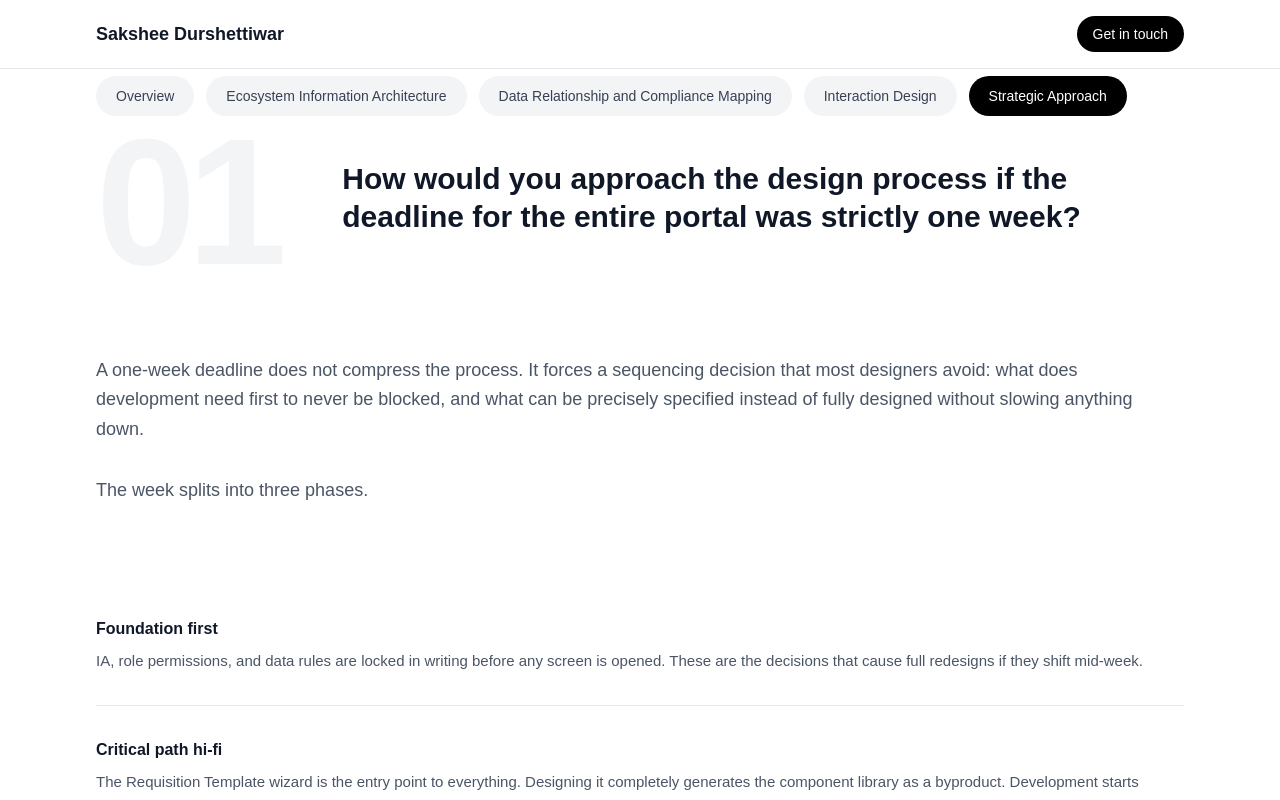
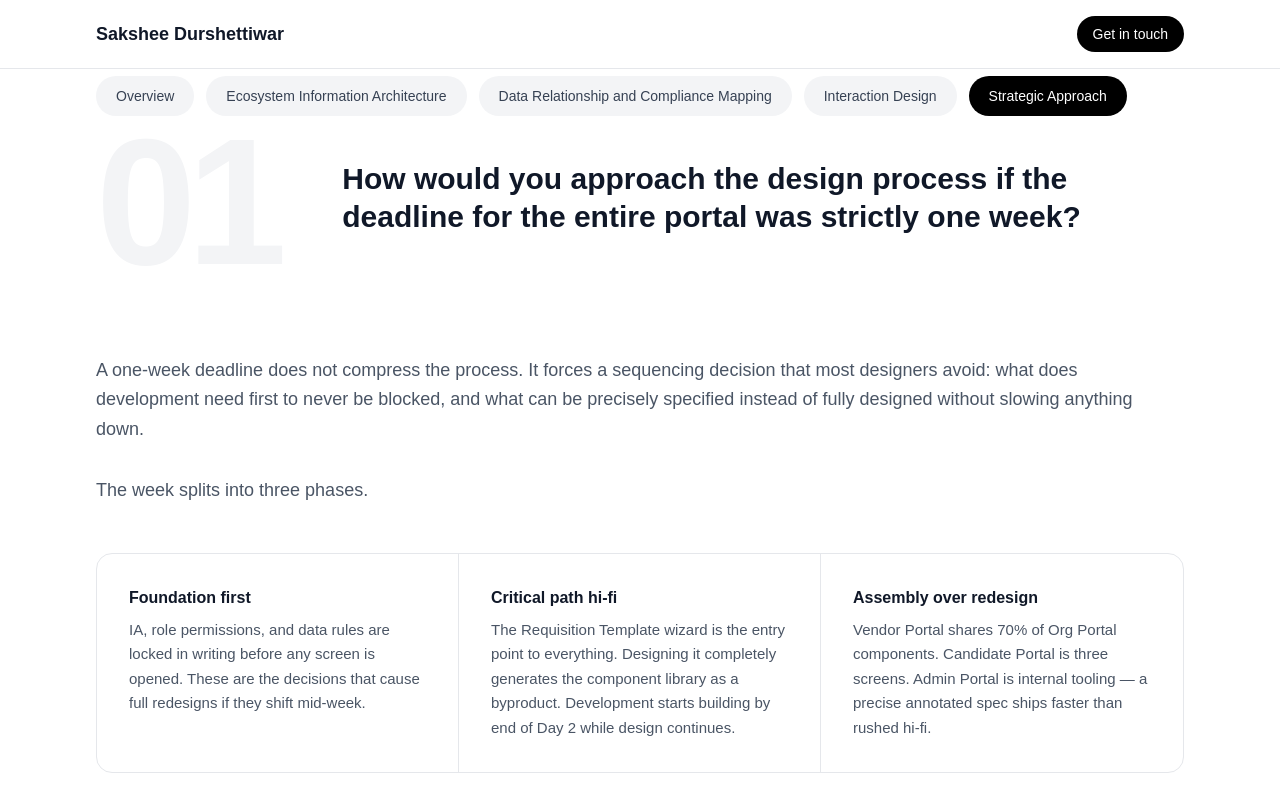
Before and after one commit to saksheedurshettiwar/Heizen, a Next.js app: page / in a window 1280 px wide. Both pictures are taken after a click on the button "Strategic Approach". Shown: the part 320-1120 px from the top of the page. Built offline with nearby package versions, Linux system fonts and the light colour scheme.

Commit message:
Reformat Q1 phases as bordered grid cells matching Actors layout

```diff
--- a/app/page.tsx
+++ b/app/page.tsx
@@ -579,16 +579,16 @@ export default function AccessIQCaseStudy() {
                 <div className="space-y-8">
                   <p className="text-lg text-gray-600 leading-relaxed">A one-week deadline does not compress the process. It forces a sequencing decision that most designers avoid: what does development need first to never be blocked, and what can be precisely specified instead of fully designed without slowing anything down.</p>
                   <p className="text-lg text-gray-600 leading-relaxed">The week splits into three phases.</p>
-                  <div className="space-y-0 pt-12">
-                    <div className="py-8 border-b border-gray-200">
+                  <div className="grid grid-cols-3 gap-0 border border-gray-200 rounded-2xl overflow-hidden mt-12">
+                    <div className="p-8 border-r border-gray-200">
                       <p className="text-base font-semibold text-gray-900 mb-2">Foundation first</p>
                       <p className="text-[15px] text-gray-600 leading-relaxed">IA, role permissions, and data rules are locked in writing before any screen is opened. These are the decisions that cause full redesigns if they shift mid-week.</p>
                     </div>
-                    <div className="py-8 border-b border-gray-200">
+                    <div className="p-8 border-r border-gray-200">
                       <p className="text-base font-semibold text-gray-900 mb-2">Critical path hi-fi</p>
                       <p className="text-[15px] text-gray-600 leading-relaxed">The Requisition Template wizard is the entry point to everything. Designing it completely generates the component library as a byproduct. Development starts building by end of Day 2 while design continues.</p>
                     </div>
-                    <div className="py-8">
+                    <div className="p-8">
                       <p className="text-base font-semibold text-gray-900 mb-2">Assembly over redesign</p>
                       <p className="text-[15px] text-gray-600 leading-relaxed">Vendor Portal shares 70% of Org Portal components. Candidate Portal is three screens. Admin Portal is internal tooling — a precise annotated spec ships faster than rushed hi-fi.</p>
                     </div>
```
